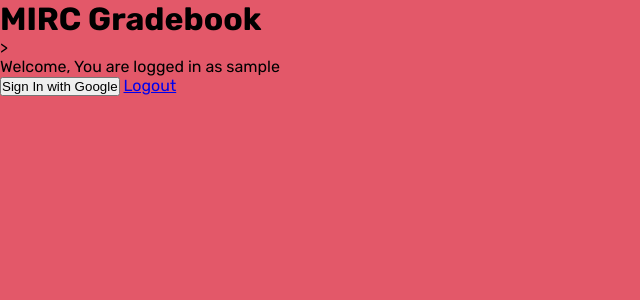
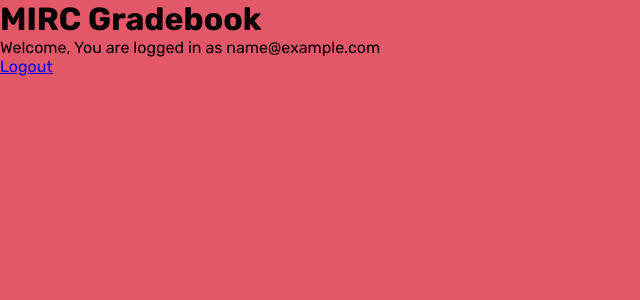
Before and after one commit to satish-reddy-tamu/MIRC-Gradebook, a Django app: page / in a window 1280 px wide. Shown: the top 300 px of the page, without its empty margins (0-640 px from the left). Run offline with Django 4.2, Linux system fonts and the light colour scheme; the visitor is signed in with stand-in values (Sample User, id 1); some libraries are stand-ins or nearby versions.

Commit message:
index.html updated

```diff
--- a/gradebook_app/templates/index.html
+++ b/gradebook_app/templates/index.html
@@ -6,16 +6,12 @@
   <link rel='stylesheet' href='https://fonts.googleapis.com/css?family=Rubik:400,700'><link rel="stylesheet" href="./style.css">
 </head>
 <body>
-<h1>MIRC Gradebook</h1>>
+<h1>MIRC Gradebook</h1>
 {% if user.is_authenticated %}
-    <p>Welcome, You are logged in as {{ user.username }}</p>
-    <div class="action">
-      <button>Sign In with Google</button>
-      <a id="logout" href="/accounts/logout" class="button">Logout</a>
-    </div>
-
+    <p>Welcome, You are logged in as {{ user.email }}</p>
+    <a id="logout" href="/accounts/logout" class="button">Logout</a>
 {% else %}
-  <a id="google_login" href="/accounts/google/login" class="btn btn-success">
+    <a id="google_login" href="/accounts/google/login" class="btn btn-success">
         Sign in with Google
       </a>
 {% endif %}
```
